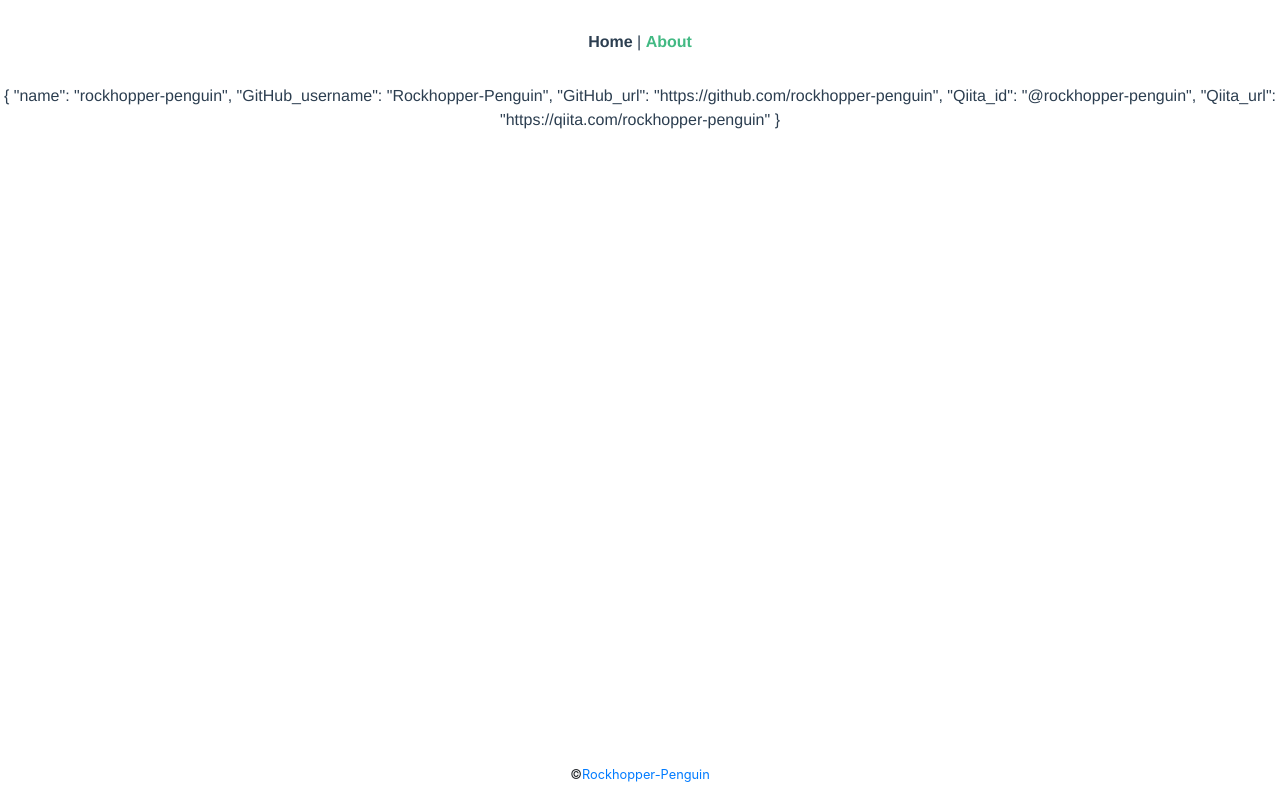
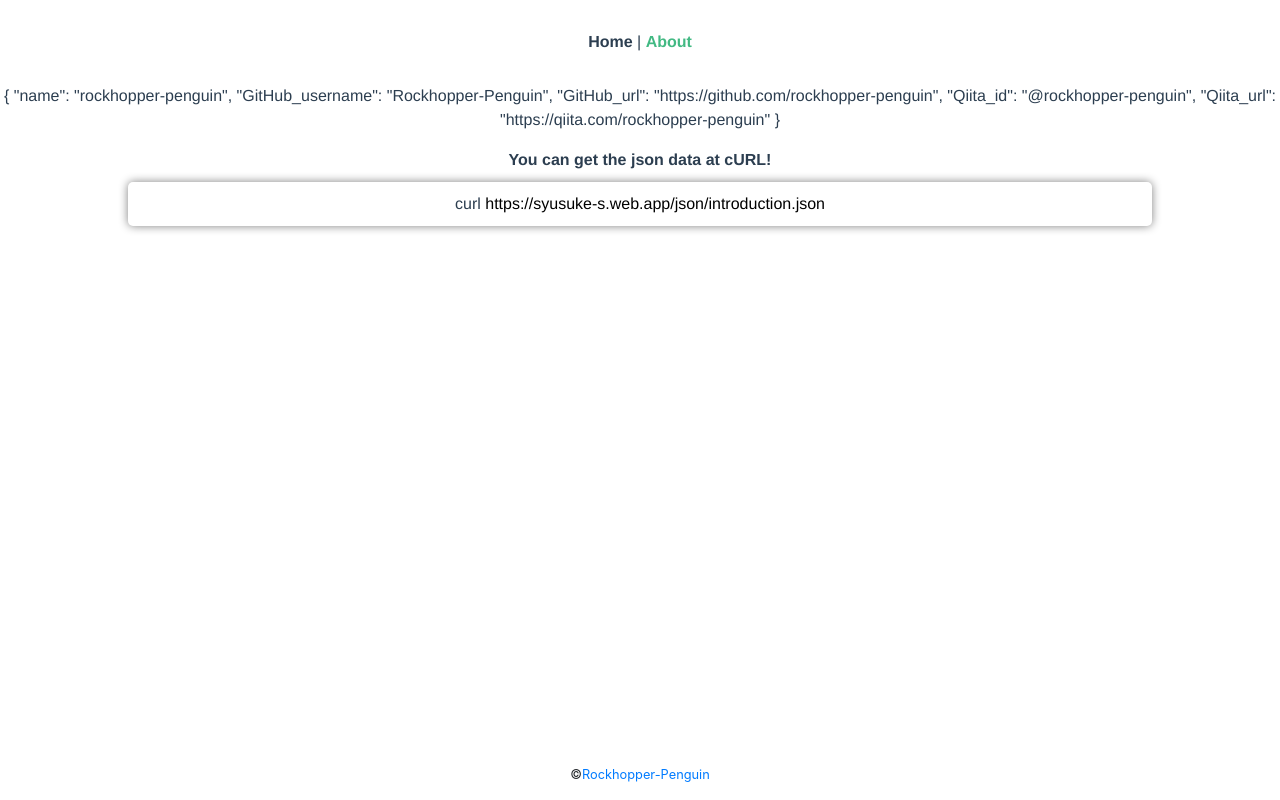
Before and after one commit to rockhopper-penguin/syusuke-s, a Vue app: page /#/about in a window 1280 px wide. Built offline with nearby package versions, Linux system fonts and the light colour scheme.

Commit message:
jsonの取得追加

```diff
--- a/src/components/Profile.vue
+++ b/src/components/Profile.vue
@@ -1,6 +1,15 @@
 <template>
   <div>
     <p>{{ getJson }}</p>
+    <div>
+      <strong>You can get the json data at cURL!</strong>
+      <p id="json_url">
+        curl
+        <a href="https://syusuke-s.web.app/json/introduction.json"
+          >https://syusuke-s.web.app/json/introduction.json</a
+        >
+      </p>
+    </div>
   </div>
 </template>
 
@@ -25,4 +34,15 @@ export default class Profile extends Vue {
 }
 </script>
 
-<style></style>
+<style>
+#json_url {
+  border-radius: 5px;
+  padding: 10px;
+  width: 80%;
+  margin: 10px auto 10px;
+  box-shadow: 0px 0px 10px gray;
+}
+#json_url a {
+  color: black;
+}
+</style>
```
